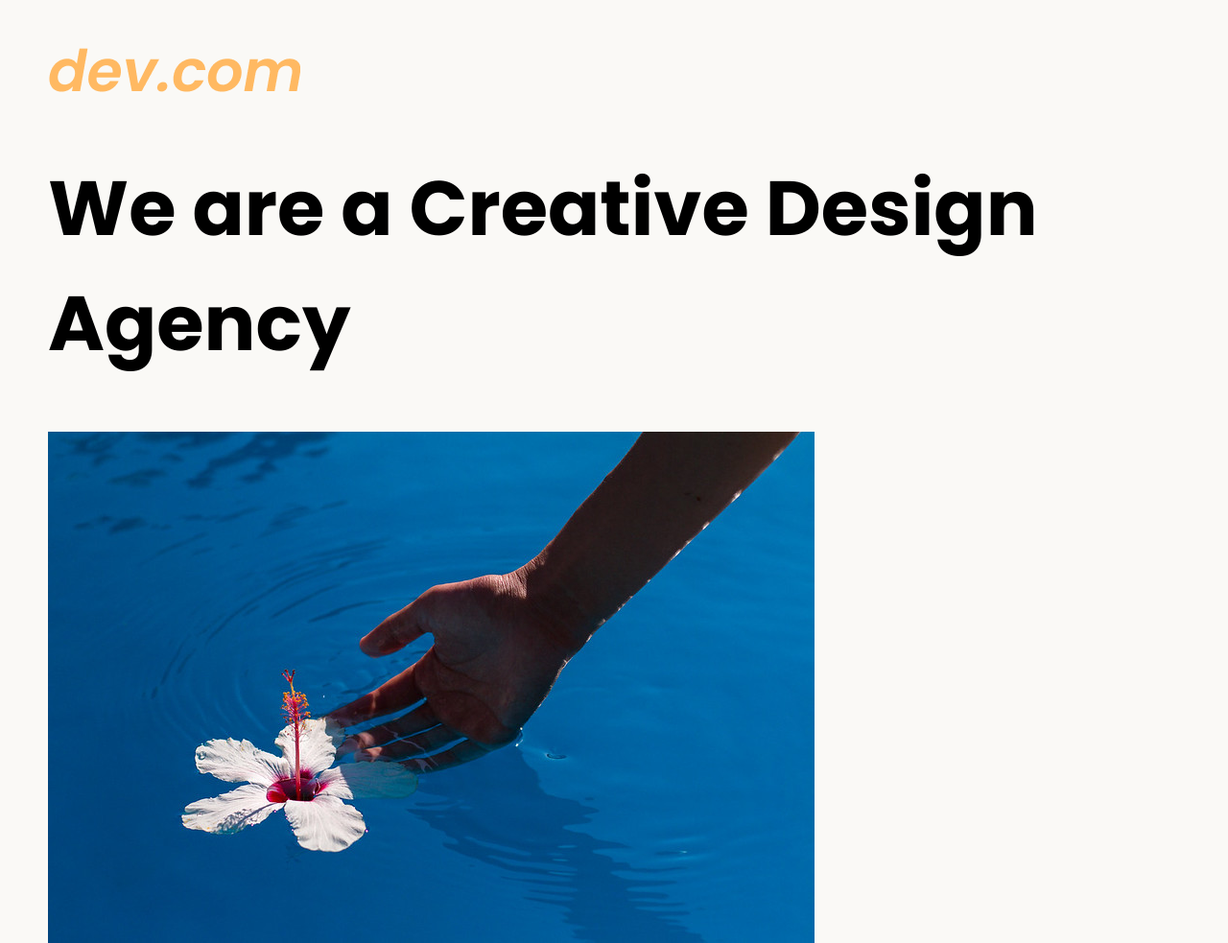
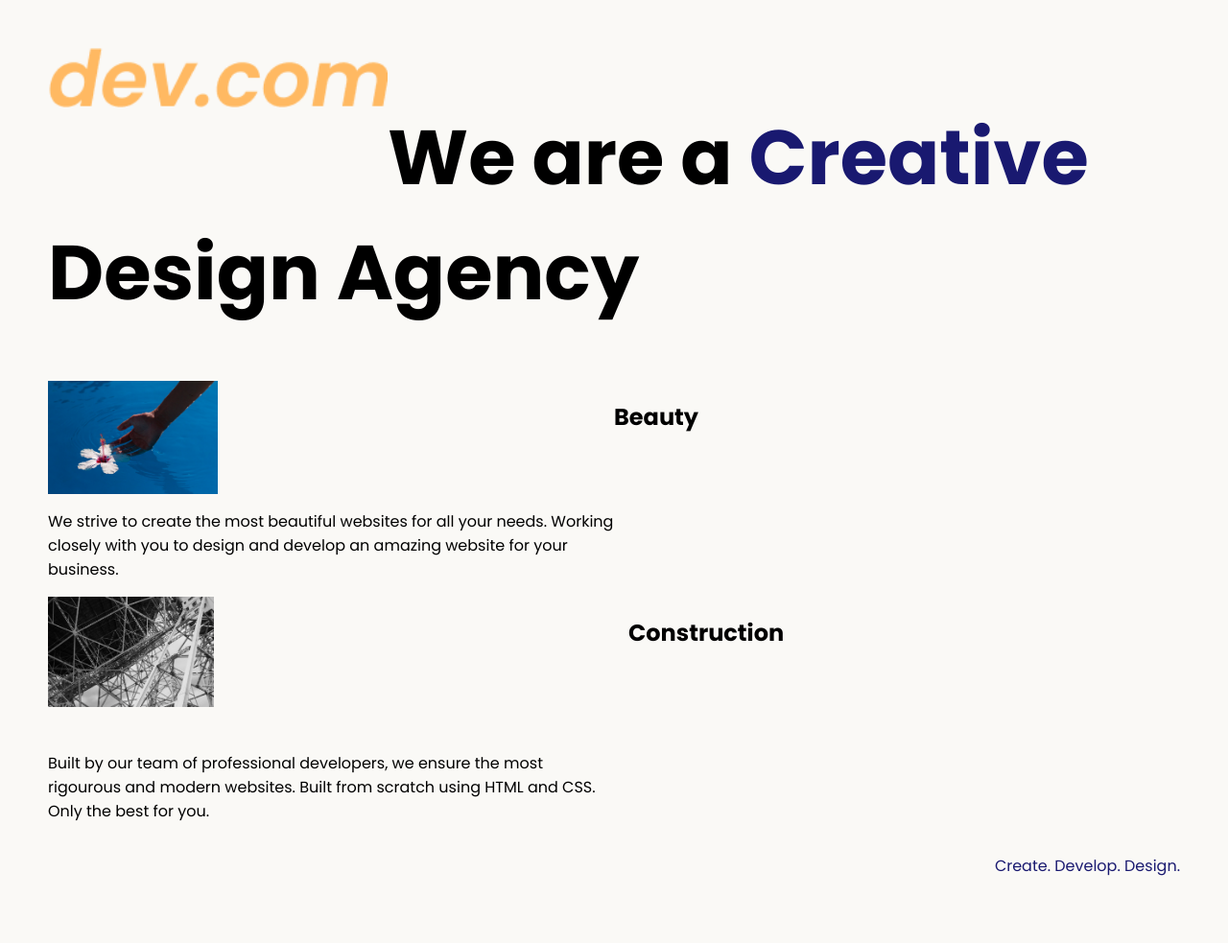
Before and after one commit to achkelvin/Web-Development, a plain HTML site: page 8.4 Web Design Agency Project/index.html in a window 1280 px wide. Shown: the top 983 px of the page at 96% size. After the commit the page ends 931 px from the top, so only its background shows below. Drawn offline with Linux system fonts and the light colour scheme.

Commit message:
52. unsolved

```diff
--- a/8.4 Web Design Agency Project/index.html
+++ b/8.4 Web Design Agency Project/index.html
@@ -1,38 +1,52 @@
 <!DOCTYPE html>
 <html lang="en">
-
   <head>
-  <meta charset="UTF-8">
-  <meta name="viewport" content="width=device-width, initial-scale=1.0">
+    <meta charset="UTF-8" />
+    <meta name="viewport" content="width=device-width, initial-scale=1.0" />
     <title>Agency</title>
-  <link rel="stylesheet" href="./style.css">
-  <link rel="preconnect" href="https://fonts.googleapis.com">
-  <link rel="preconnect" href="https://fonts.gstatic.com" crossorigin>
-  <link href="https://fonts.googleapis.com/css2?family=Poppins:wght@400;700&display=swap" rel="stylesheet">
+    <link rel="stylesheet" href="./style.css" />
+    <link rel="preconnect" href="https://fonts.googleapis.com" />
+    <link rel="preconnect" href="https://fonts.gstatic.com" crossorigin />
+    <link
+      href="https://fonts.googleapis.com/css2?family=Poppins:wght@400;700&display=swap"
+      rel="stylesheet"
+    />
   </head>
 
   <body>
     <div class="main">
-    <img class="logo" src="./assets/images/logo.png" alt="logo">
-    <h1>We are a Creative Design Agency</h1>
-    <div class="left card"><img class="tile-image" src="./assets/images/beautiful.jpg" alt="hand and flower in water">
+      <img class="logo" src="./assets/images/logo.png" alt="logo" />
+      <h1>We are a <span>Creative</span> Design Agency</h1>
+      <div class="left card">
+        <img
+          class="tile-image"
+          src="./assets/images/beautiful.jpg"
+          alt="hand and flower in water"
+        />
         <h2 class="card-title">Beauty</h2>
-      <p class="card-text">We strive to create the most beautiful websites for all your needs. Working closely with you
-        to
-        design and
-        develop an amazing website for your business.</p>
+        <p class="card-text">
+          We strive to create the most beautiful websites for all your needs.
+          Working closely with you to design and develop an amazing website for
+          your business.
+        </p>
       </div>
 
-    <div class="right card"><img class="tile-image" src="./assets/images/construction.jpg" alt="metal structure">
+      <div class="right card">
+        <img
+          class="tile-image"
+          src="./assets/images/construction.jpg"
+          alt="metal structure"
+        />
         <h2 class="card-title">Construction</h2>
-      <p>Built by our team of professional developers, we ensure the most rigourous and modern websites. Built from
-        scratch using HTML and CSS. Only the best for you.</p>
+        <p>
+          Built by our team of professional developers, we ensure the most
+          rigourous and modern websites. Built from scratch using HTML and CSS.
+          Only the best for you.
+        </p>
       </div>
-
     </div>
     <footer>
       <p>Create. Develop. Design.</p>
     </footer>
   </body>
-
 </html>
--- a/8.4 Web Design Agency Project/style.css
+++ b/8.4 Web Design Agency Project/style.css
@@ -6,15 +6,36 @@ body {
   flex-direction: column;
   min-height: 95vh;
 }
+
 .main {
-  flex: 1;
+  flex: 1
 }
 
 h1 {
   font-size: 5rem;
 }
 
+img {
+  width: 30%;
+  float: left;
+}
+
+.left {
+  display: grid;
+  grid-template-columns: 1fr 1fr;
+}
+
+.right {
+  display: grid;
+  grid-template-columns: 1fr 1fr;
+  gap: 30px;
+}
+
 footer {
   text-align: right;
   color: midnightblue;
 }
+
+span {
+  color: midnightblue;
+}
```
Lines whose indentation alone changed are shown as unchanged.
